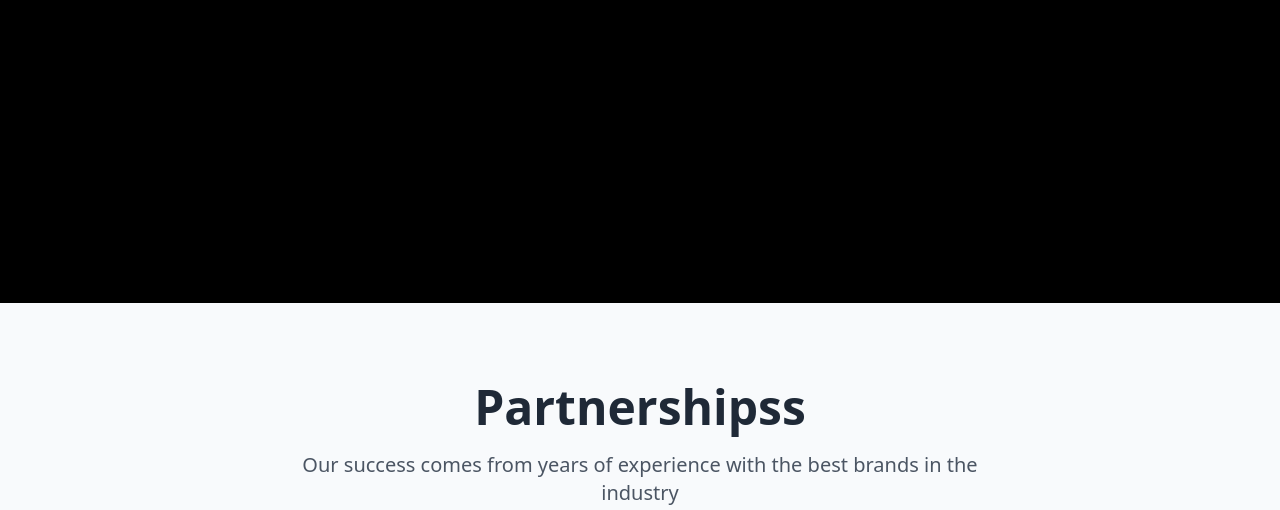
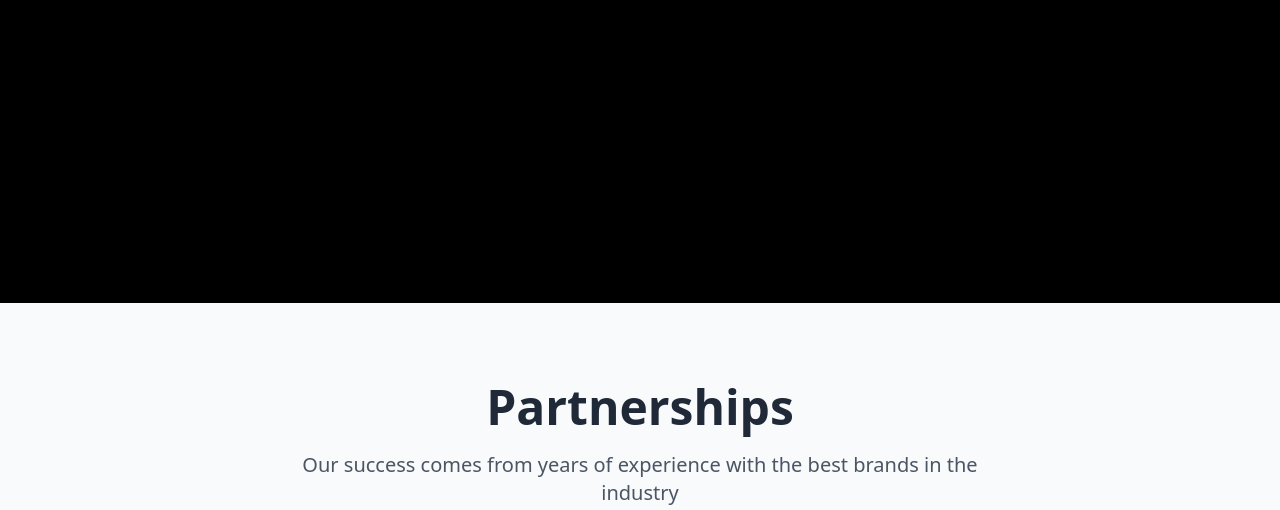
Before and after one commit to profikid/Jorick.tv, a website built with Vite: page index.html in a window 1280 px wide. Shown: the part 497-1007 px from the top of the page. Built offline with nearby package versions, Linux system fonts and the light colour scheme.

Commit message:
Update index.html

```diff
--- a/index.html
+++ b/index.html
@@ -27,7 +27,7 @@
         <div class="container bg-slate-50 mx-auto pt-16">
           <div class="w-11/12 xl:w-2/3 lg:w-2/3 md:w-2/3 mx-auto sm:mb-10 mb-16">
               <h1 tabindex="0" class="focus:outline-none xl:text-5xl md:text-3xl text-xl text-center text-gray-800 font-extrabold mb-5 pt-4">
-                Partnershipss
+                Partnerships
               </h1>
               <p tabindex="0" class="focus:outline-none text-base md:text-lg lg:text-xl text-center text-gray-600 font-normal xl:w-10/12 xl:mx-auto">
                 Our success comes from years of experience with the best brands in the industry
```
